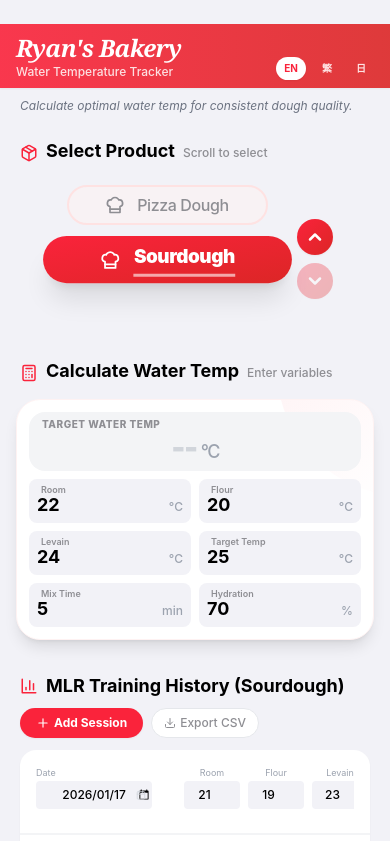
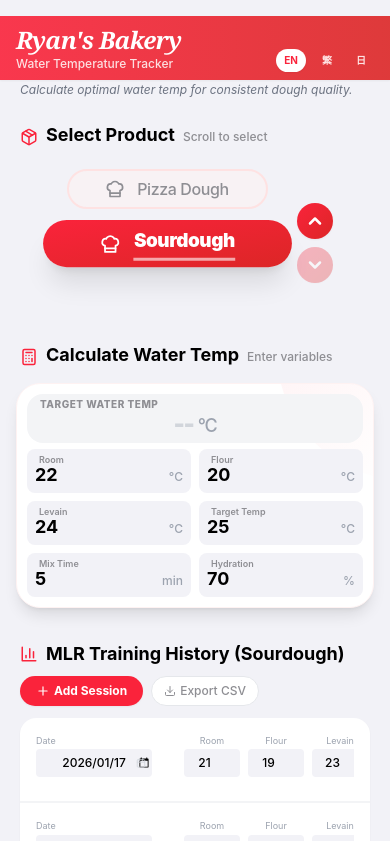
Before and after one commit to ghryan0000/dough-temp-tracker, a React (Vite) app: page / in a window 390 px wide. Shown: the top 841 px of the page. Built offline with nearby package versions, Linux system fonts and the light colour scheme.

Commit message:
style: optimize mobile layout for iPhone 13 Pro Max first-screen visibility

```diff
--- a/dough-temp-tracker.tsx
+++ b/dough-temp-tracker.tsx
@@ -566,12 +566,11 @@ export default function DoughTempTracker() {
 
 
   return (
-    <div className="min-h-screen bg-apple-bg pt-6 pb-20 font-sans overflow-x-hidden">
+    <div className="min-h-screen bg-apple-bg pt-4 md:pt-6 pb-20 font-sans overflow-x-hidden">
       <div className="max-w-4xl mx-auto px-4">
 
         {/* Header - Compact */}
-        {/* Header - Compact */}
-        <div className="flex items-end justify-between mb-4 -mx-4 px-4 py-2 bg-gradient-to-r from-apple-red/90 to-red-600/90 shadow-sm">
+        <div className="flex items-end justify-between mb-2 md:mb-4 -mx-4 px-4 py-2 bg-gradient-to-r from-apple-red/90 to-red-600/90 shadow-sm">
           <div>
             <h1 className="text-2xl font-bold font-serif italic text-white tracking-tight">{t.appTitle}</h1>
             <p className="text-red-50/90 text-xs font-medium">{t.appSubtitle}</p>
@@ -631,13 +630,13 @@ export default function DoughTempTracker() {
               </div>
             </div>
 
-            <div className="bg-white rounded-3xl shadow-lg border border-red-50 p-3 md:p-5 relative overflow-hidden w-full">
+            <div className="bg-white rounded-3xl shadow-lg border border-red-50 p-2.5 md:p-5 relative overflow-hidden w-full">
               <div className="absolute top-0 right-0 w-32 h-32 bg-gradient-to-br from-apple-red/5 to-transparent rounded-bl-full -mr-8 -mt-8 pointer-events-none" />
 
               {/* Target Display */}
-              <div className={`py-1 px-3 md:p-3 rounded-2xl mb-2 md:mb-4 border transition-all duration-500 relative overflow-hidden ${regressionModel ? 'bg-gradient-to-br from-red-100 to-red-50 border-apple-red/20 shadow-inner' : 'bg-gray-100 border-transparent'}`}>
+              <div className={`py-0.5 px-3 md:p-3 rounded-2xl mb-1.5 md:mb-4 border transition-all duration-500 relative overflow-hidden ${regressionModel ? 'bg-gradient-to-br from-red-100 to-red-50 border-apple-red/20 shadow-inner' : 'bg-gray-100 border-transparent'}`}>
                 <div className="text-[10px] font-extrabold text-apple-gray uppercase tracking-wider text-left">{t.targetWaterTemp}</div>
-                <div className={`text-3xl md:text-5xl font-black tracking-tighter leading-none text-center ${currentPredictedWater ? 'text-apple-red' : 'text-gray-300'}`}>
+                <div className={`text-2xl md:text-5xl font-black tracking-tighter leading-none text-center ${currentPredictedWater ? 'text-apple-red' : 'text-gray-300'}`}>
                   {currentPredictedWater !== null ? currentPredictedWater.toFixed(1) : '--'}
                   <span className="text-lg md:text-2xl ml-1 font-medium text-gray-400">°C</span>
                 </div>
```
